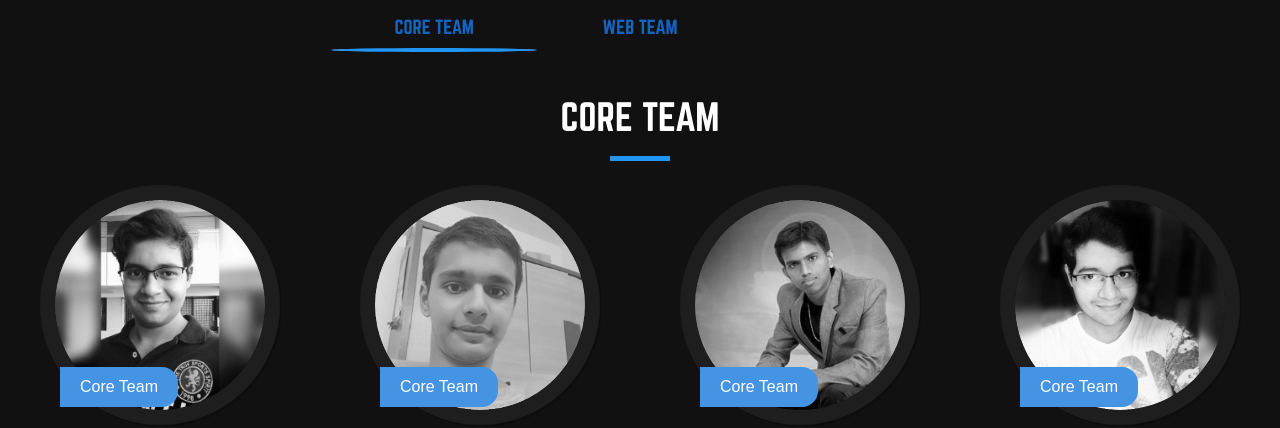
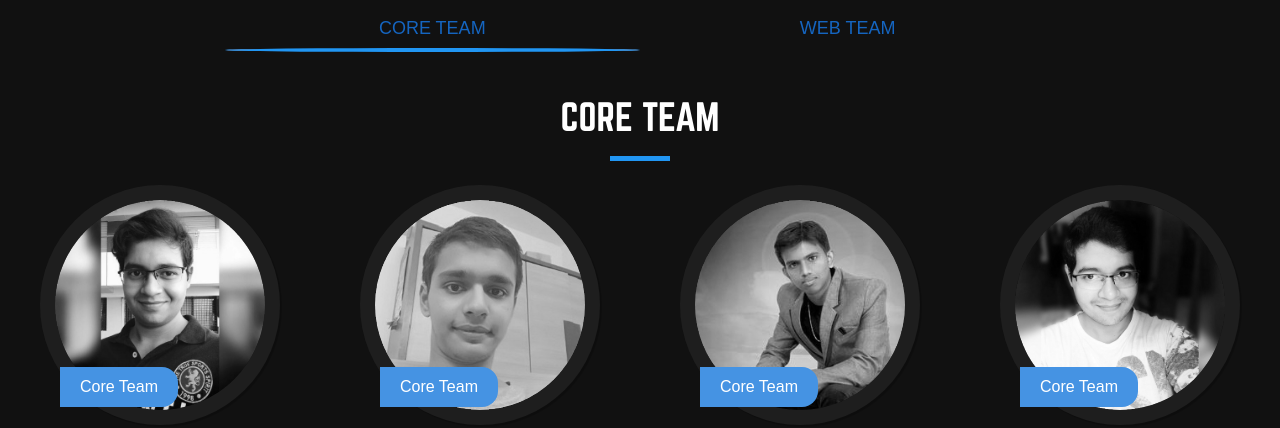
Before and after one commit to HapticHash/TeamPage, a plain HTML site: page index.html in a window 1280 px wide. Shown: the top 428 px of the page. Drawn offline with nearby package versions, Linux system fonts and the light colour scheme; files whose address does not match are found by name.

Commit message:
update offset

```diff
--- a/index.html
+++ b/index.html
@@ -61,10 +61,10 @@
 
 
   <div class="row" >
-    <div class="col s6 offset-s3 " style="text-align: center; overflow: hidden; margin-top: 0.3%;">
+    <div class="col s8 offset-s2" style="text-align: center; overflow: hidden; margin-top: 0.3%;">
       <ul class="tabs " style="background-color: #111; text-align: center;">
-        <li class="tab col s4"><a href="#core" style="color: #1565c0; font-size: 18px; font-weight: 500;">Core Team</a>
-        <li class="tab col s4"><a href="#web" style="color: #1565c0; font-size: 18px; font-weight: 500;">Web Team</a>
+        <li class="tab col s6"><a href="#core" style="color: #1565c0; font-size: 18px; font-weight: 500;">Core Team</a>
+        <li class="tab col s6"><a href="#web" style="color: #1565c0; font-size: 18px; font-weight: 500;">Web Team</a>
       </ul>
     </div>
     <div id="core" class="col s12">
```
